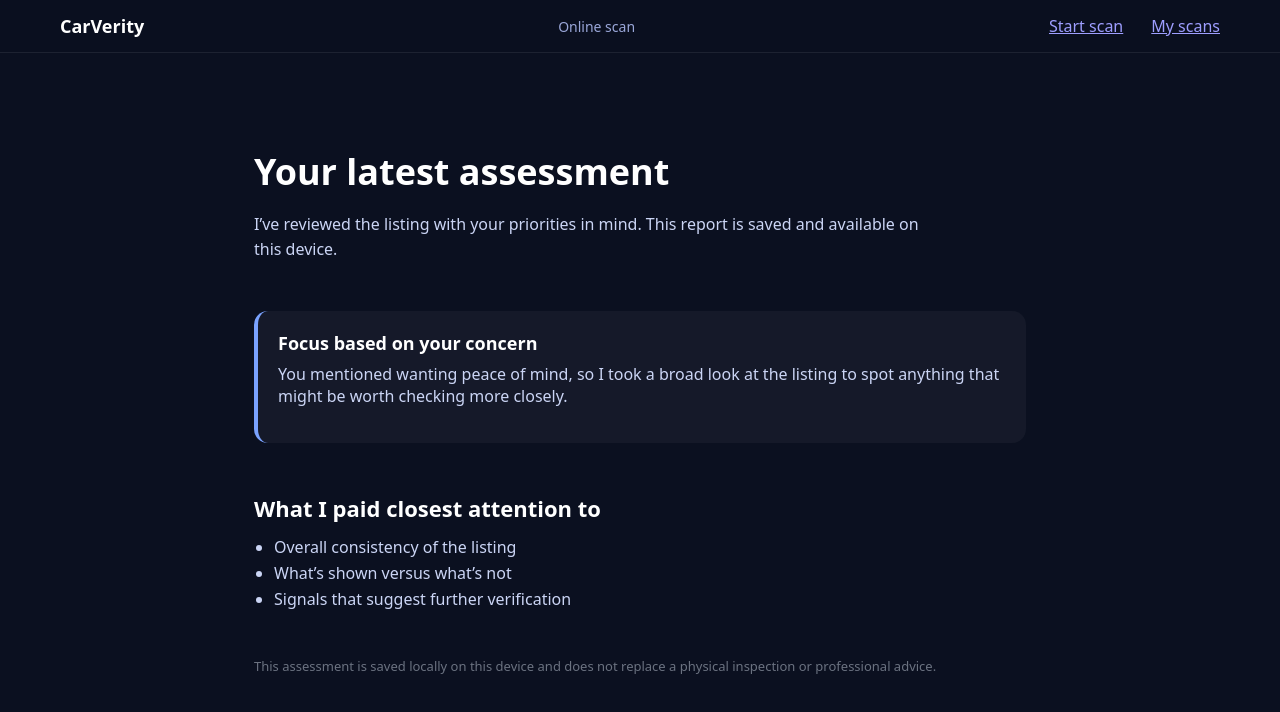
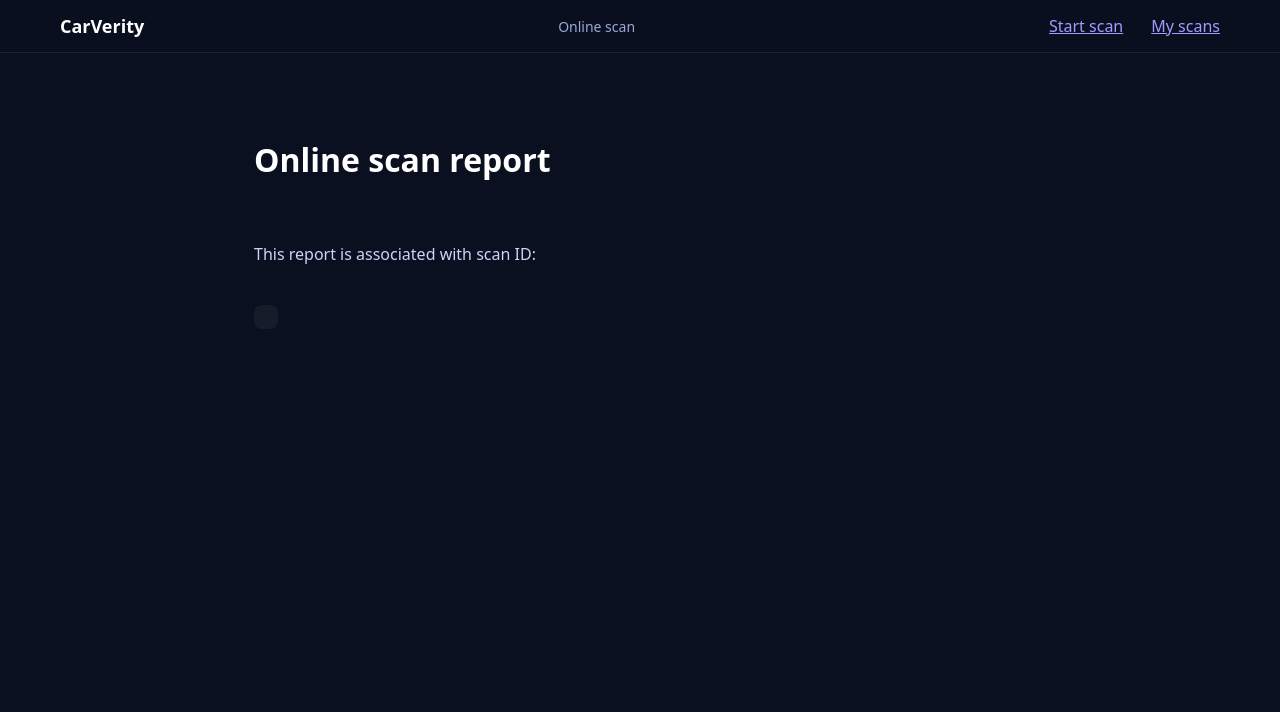
Before and after one commit to jeremy-swallow/carverity-clean, a React (Vite) app: page /scan/online/report in a window 1280 px wide. Shown: the top 712 px of the page. Built offline with nearby package versions, Linux system fonts and the light colour scheme.

Commit message:
Fix unused import in OnlineReport

```diff
--- a/src/pages/OnlineReport.tsx
+++ b/src/pages/OnlineReport.tsx
@@ -1,126 +1,30 @@
 import { useEffect } from "react";
-import { saveScan, generateScanId } from "../utils/scanStorage";
+import { useParams } from "react-router-dom";
+import { saveScan } from "../utils/scanStorage";
 import type { SavedScan } from "../utils/scanStorage";
 
-type SavedReport = {
-  concern: string;
-  context: string;
-  createdAt: string;
-};
-
-const REPORT_STORAGE_KEY = "carverity_latest_online_report";
-const SCAN_SAVED_FLAG = "carverity_latest_online_scan_saved";
-const LISTING_URL_KEY = "carverity_listing_url";
-
-/* ---------------------------------------------------------
-   Helper — derive a friendly source name from URL
---------------------------------------------------------- */
-function getListingSourceLabel(url: string | null) {
-  if (!url) return "listing";
-
-  try {
-    const hostname = new URL(url).hostname.replace("www.", "");
-
-    if (hostname.includes("carsales")) return "Carsales";
-    if (hostname.includes("facebook")) return "Facebook Marketplace";
-    if (hostname.includes("gumtree")) return "Gumtree";
-    if (hostname.includes("autotrader")) return "AutoTrader";
-    if (hostname.includes("carsguide")) return "CarsGuide";
-
-    return hostname;
-  } catch {
-    return "listing";
-  }
-}
+const SCAN_SAVED_FLAG_PREFIX = "carverity_online_scan_saved_";
 
 export default function OnlineReport() {
-  const concern =
-    localStorage.getItem("carverity_primary_concern") ||
-    "Not sure — just want peace of mind";
+  const { scanId } = useParams();
 
-  const context =
-    localStorage.getItem("carverity_scan_context") || "online";
+  useEffect(() => {
+    if (!scanId) return;
 
-  const listingUrl = localStorage.getItem(LISTING_URL_KEY);
-  const sourceLabel = getListingSourceLabel(listingUrl);
-
-  /* ---------------------------------------------------------
-     Save detailed report (existing behaviour)
-  --------------------------------------------------------- */
-  useEffect(() => {
-    const existing = localStorage.getItem(REPORT_STORAGE_KEY);
-    if (!existing) {
-      const report: SavedReport = {
-        concern,
-        context,
-        createdAt: new Date().toISOString(),
-      };
-      localStorage.setItem(
-        REPORT_STORAGE_KEY,
-        JSON.stringify(report)
-      );
-    }
-  }, [concern, context]);
-
-  /* ---------------------------------------------------------
-     Save scan summary (IMPROVED TITLE)
-  --------------------------------------------------------- */
-  useEffect(() => {
-    const alreadySaved = localStorage.getItem(SCAN_SAVED_FLAG);
+    const flagKey = `${SCAN_SAVED_FLAG_PREFIX}${scanId}`;
+    const alreadySaved = localStorage.getItem(flagKey);
     if (alreadySaved) return;
 
     const scan: SavedScan = {
-      id: generateScanId(),
+      id: scanId,
       type: "online",
-      title: `Online check — ${sourceLabel}`,
+      title: "Online check",
       createdAt: new Date().toISOString(),
     };
 
     saveScan(scan);
-    localStorage.setItem(SCAN_SAVED_FLAG, "true");
-  }, [sourceLabel]);
-
-  function concernIntro() {
-    switch (concern) {
-      case "Mechanical issues":
-        return "You mentioned mechanical reliability as your main concern, so I focused on signs that could indicate wear, neglect, or hidden issues.";
-      case "Accident or damage history":
-        return "You mentioned accident or damage history as your main concern, so I paid closer attention to panel alignment, paint consistency, and what the photos don’t show.";
-      case "Price vs condition":
-        return "You mentioned price versus condition as your main concern, so I focused on whether the listing presentation and details justify the asking price.";
-      default:
-        return "You mentioned wanting peace of mind, so I took a broad look at the listing to spot anything that might be worth checking more closely.";
-    }
-  }
-
-  function keyFocusPoints() {
-    switch (concern) {
-      case "Mechanical issues":
-        return [
-          "Gaps or inconsistencies in service history",
-          "Lack of detail around recent maintenance",
-          "Photos that avoid engine bay or underbody views",
-        ];
-      case "Accident or damage history":
-        return [
-          "Photos that avoid certain angles or panels",
-          "Inconsistent reflections or paint finish",
-          "Limited close-ups of common impact areas",
-        ];
-      case "Price vs condition":
-        return [
-          "Presentation quality compared to similar listings",
-          "Kilometres relative to price",
-          "Missing details that justify the premium",
-        ];
-      default:
-        return [
-          "Overall consistency of the listing",
-          "What’s shown versus what’s not",
-          "Signals that suggest further verification",
-        ];
-    }
-  }
+    localStorage.setItem(flagKey, "true");
+  }, [scanId]);
 
   return (
     <div
@@ -130,59 +34,26 @@
         padding: "clamp(24px, 6vw, 64px)",
         display: "flex",
         flexDirection: "column",
-        gap: 32,
+        gap: 24,
       }}
     >
-      <section>
-        <h1 style={{ fontSize: 36, marginBottom: 12 }}>
-          Your latest assessment
-        </h1>
+      <h1 style={{ fontSize: 32 }}>Online scan report</h1>
 
-        <p style={{ color: "#cbd5f5", maxWidth: 680, lineHeight: 1.6 }}>
-          I’ve reviewed the listing with your priorities in mind. This report is
-          saved and available on this device.
-        </p>
-      </section>
+      <p style={{ color: "#cbd5f5" }}>
+        This report is associated with scan ID:
+      </p>
 
-      <section
+      <code
         style={{
-          padding: 20,
-          borderRadius: 14,
-          background: "rgba(255,255,255,0.04)",
-          borderLeft: "4px solid #7aa2ff",
+          padding: 12,
+          borderRadius: 8,
+          background: "rgba(255,255,255,0.05)",
+          color: "#9aa7d9",
+          width: "fit-content",
         }}
       >
-        <strong style={{ fontSize: 18 }}>
-          Focus based on your concern
-        </strong>
-        <p style={{ color: "#cbd5f5", marginTop: 8 }}>
-          {concernIntro()}
-        </p>
-      </section>
-
-      <section>
-        <h2 style={{ fontSize: 22, marginBottom: 12 }}>
-          What I paid closest attention to
-        </h2>
-
-        <ul
-          style={{
-            margin: 0,
-            paddingLeft: 20,
-            color: "#cbd5f5",
-            lineHeight: 1.6,
-          }}
-        >
-          {keyFocusPoints().map((point) => (
-            <li key={point}>{point}</li>
-          ))}
-        </ul>
-      </section>
-
-      <p style={{ color: "#6b7280", fontSize: 13 }}>
-        This assessment is saved locally on this device and does not replace a
-        physical inspection or professional advice.
-      </p>
+        {scanId}
+      </code>
     </div>
   );
 }
```
